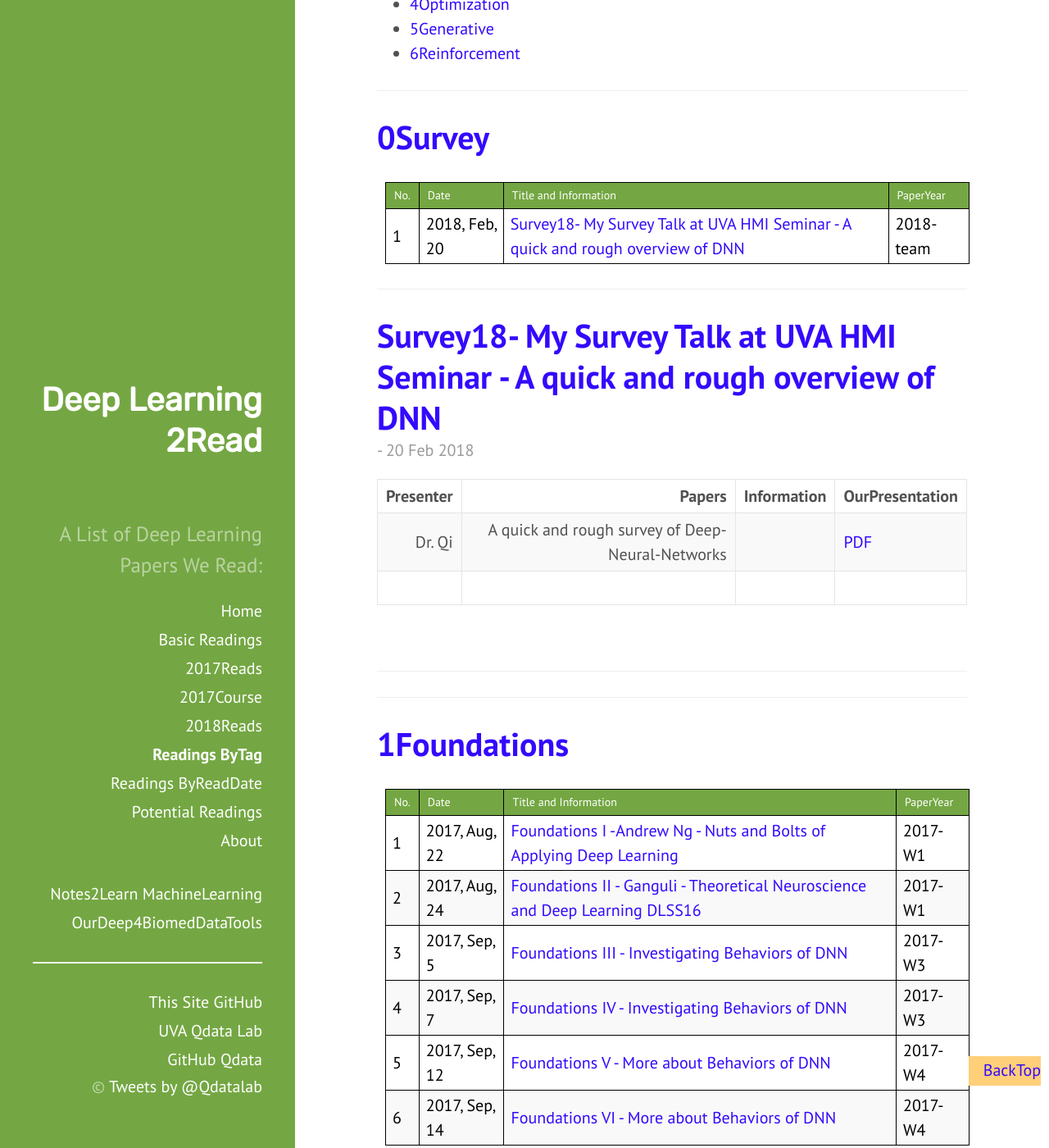
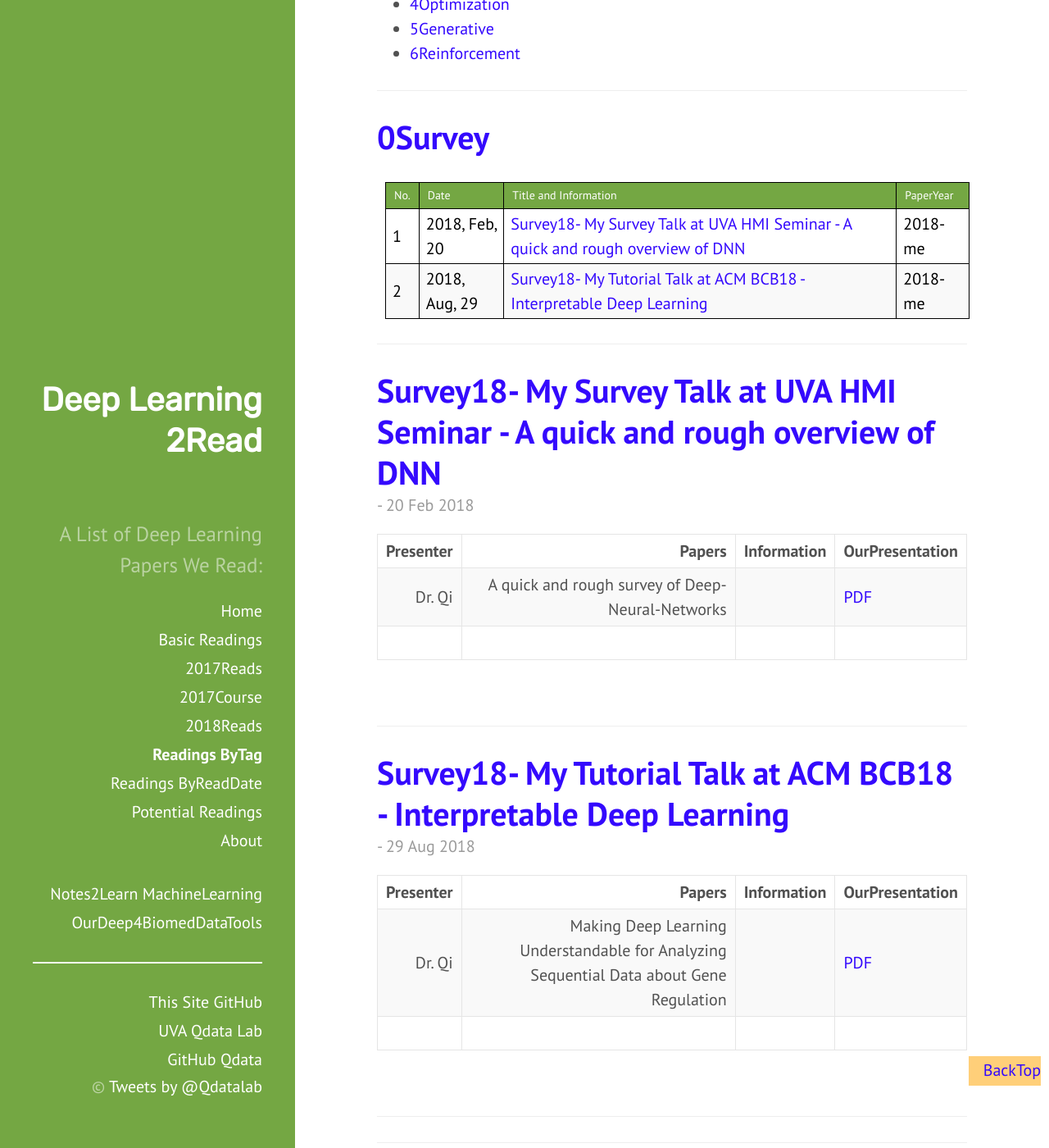
Before and after one commit to QData/deep2Read, a Jekyll site: the page built from aReadingsIndexByTags.md, in a window 1280 px wide and 1400 px high, scrolled down 380 px. Shown: the whole window at 82% size. Built offline with Jekyll 4.4.1, drawn with Linux system fonts in a browser that asks for light colours.

Commit message:
add my BCB-tutorial in

```diff
--- a/_posts/2018-02-20-MySurvey.md
+++ b/_posts/2018-02-20-MySurvey.md
@@ -1,7 +1,7 @@
 ---
 layout: post
 title: Survey18- My Survey Talk at UVA HMI Seminar - A quick and rough overview of DNN
-desc: 2018-team
+desc: 2018-me
 tags:
 - 0Survey
 categories: 2018Reads
--- /dev/null
+++ b/_posts/2018-08-29-MyBCBtutorial.md
@@ -0,0 +1,14 @@
+---
+layout: post
+title: Survey18- My Tutorial Talk at ACM BCB18 - Interpretable Deep Learning
+desc: 2018-me
+tags:
+- 0Survey
+categories: 2018Reads
+---
+
+
+| Presenter | Papers | Information| OurPresentation |
+| -----: | ----------: | :----- | :----- |
+| Dr. Qi | Making Deep Learning Understandable for Analyzing Sequential Data about Gene Regulation |         |  [PDF]({{site.baseurl}}/MoreTalksTeam/20180229-deepBio-BCBtutorial.pdf) |
+|
```
Also changed, not shown: 1 other file.
